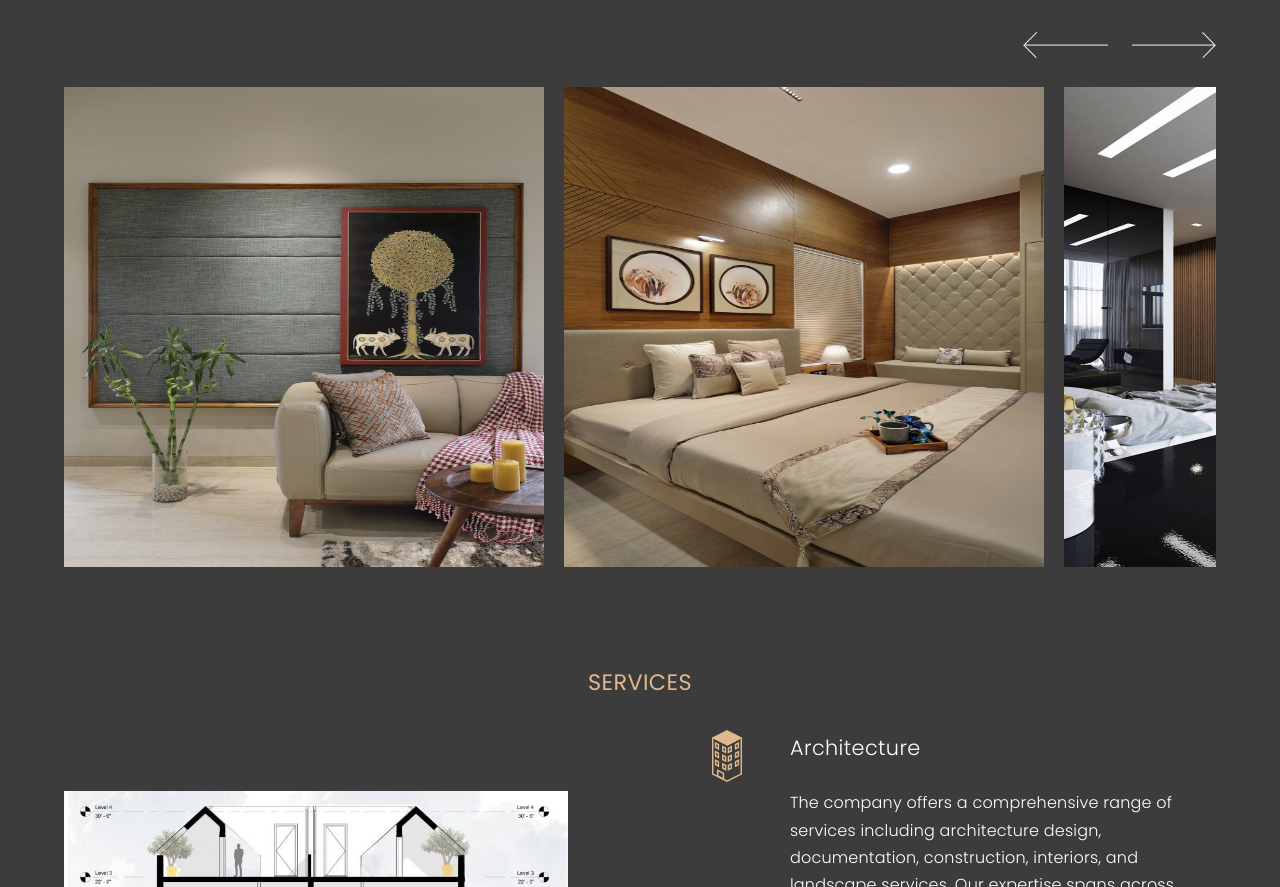
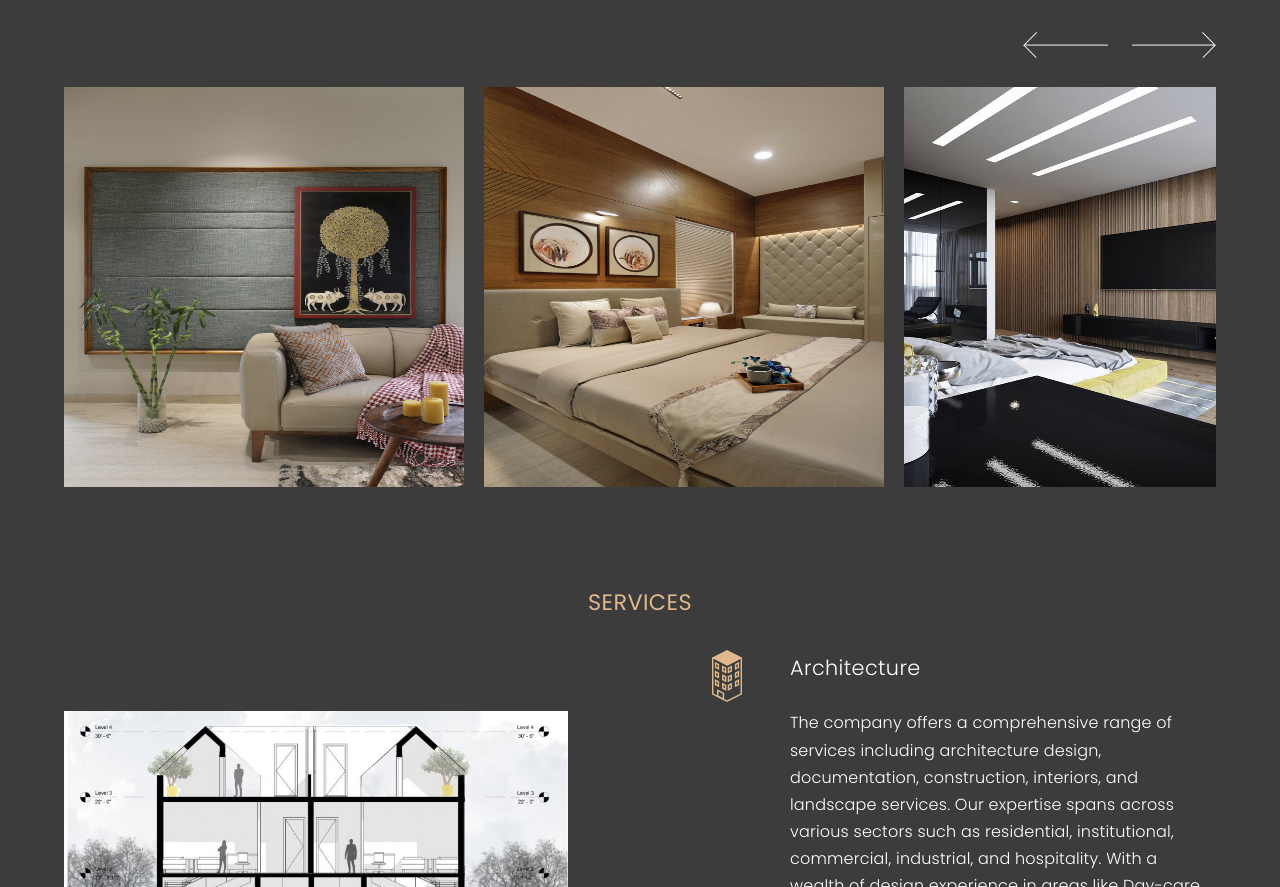
Before and after one commit to GrowthVVork/aov-studios, a React (Create React App) app: page / in a window 1280 px wide. Shown: the part 820-1707 px from the top of the page. Built offline with nearby package versions, Linux system fonts and the light colour scheme.

Commit message:
FIX: fix image style in About section

```diff
--- a/src/sections/about/aboutStyles.css
+++ b/src/sections/about/aboutStyles.css
@@ -22,9 +22,9 @@
 }
 
 .slider img {
-  width: 30rem;
-  height: 30rem;
-  min-width: 30rem;
+  width: 25rem;
+  height: 25rem;
+  min-width: 25rem;
 }
 
 @media (max-width: 71rem) {
```
